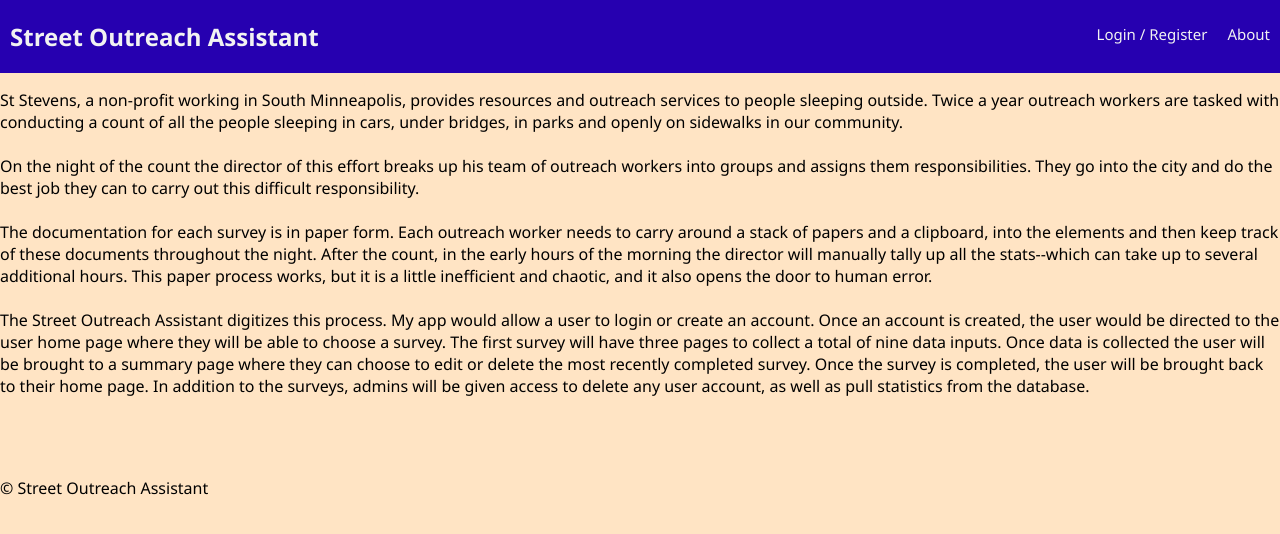
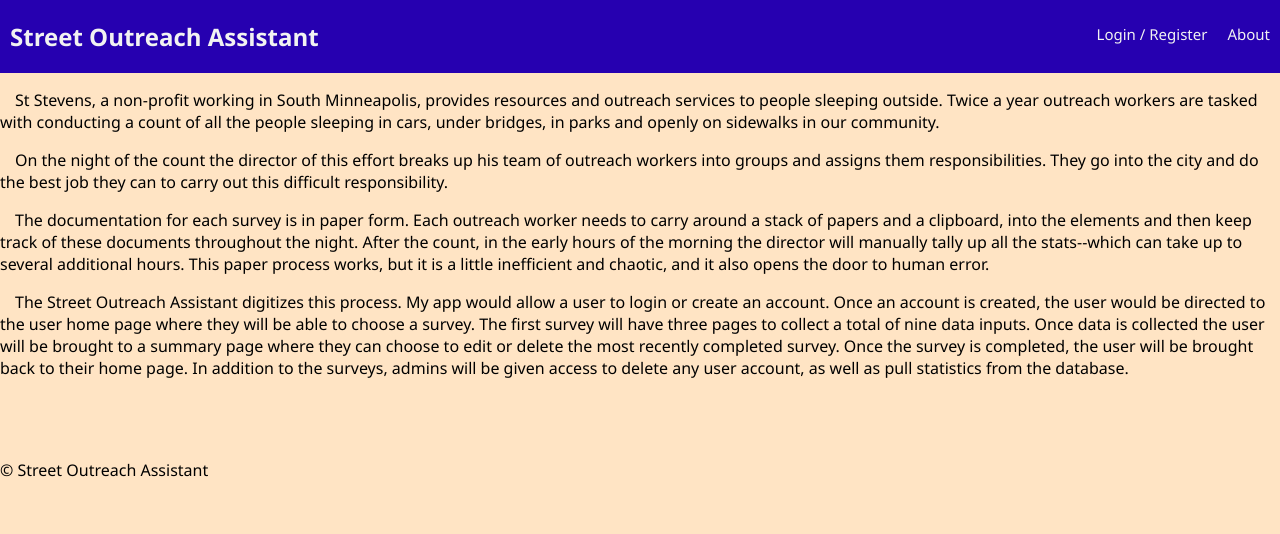
Before and after one commit to joelburdorf/joel-solo-project, a React (Create React App) app: page /#/about in a window 1280 px wide. Shown: the top 534 px of the page. Built offline with nearby package versions, Linux system fonts and the light colour scheme; no server answers.

Commit message:
added CSS to the about page

```diff
--- a/src/components/AboutPage/AboutPage.js
+++ b/src/components/AboutPage/AboutPage.js
@@ -7,17 +7,20 @@ import React from 'react';
 
 const AboutPage = () => (
   <div>
-    <div>
-      <p>
+    <div >
+      <p className="indent">
       St Stevens, a non-profit working in South Minneapolis, provides resources and outreach services to people sleeping outside. Twice a year outreach workers are tasked with conducting a count of all the people sleeping in cars, under bridges, in parks and openly on sidewalks in our community.
-      <br></br>
-        <br></br>
+      </p>
+
+      <p className="indent">
       On the night of the count the director of this effort breaks up his team of outreach workers into groups and assigns them responsibilities. They go into the city and do the best job they can to carry out this difficult responsibility.
-      <br></br>
-        <br></br>
+      </p>
+
+      <p className="indent">
       The documentation for each survey is in paper form. Each outreach worker needs to carry around a stack of papers and a clipboard, into the elements and then keep track of these documents throughout the night. After the count, in the early hours of the morning the director will manually tally up all the stats--which can take up to several additional hours. This paper process works, but it is a little inefficient and chaotic, and it also opens the door to human error.
-      <br></br>
-        <br></br>
+      </p>
+
+      <p className="indent">
       The Street Outreach Assistant digitizes this process. My app would allow a user to login or create an account. Once an account is created, the user would be directed to the user home page where they will be able to choose a survey. The first survey will have three pages to collect a total of nine data inputs. Once data is collected the user will be brought to a summary page where they can choose to edit or delete the most recently completed survey. Once the survey is completed, the user will be brought back to their home page. In addition to the surveys, admins will be given access to delete any user account, as well as pull statistics from the database.
 
     </p>
--- a/src/components/AdminCompontents/AdminUser/AdminUser.js
+++ b/src/components/AdminCompontents/AdminUser/AdminUser.js
@@ -27,8 +27,8 @@ class AdminUser extends Component {
                 <p><b>Current Users:</b></p>
 
                 <ul>
-                    {this.props.reduxState.admin.userAdminAccessReducer.map(user => (<li key={user.id}>{user.username}
-                        <button onClick={(event) => this.deleteAdminUser(event, user.id)} >Delete</button></li>))}
+                    {this.props.reduxState.admin.userAdminAccessReducer.map(user => (<li key={user.id}><b>{user.username}</b>
+                        <button onClick={(event) => this.deleteAdminUser(event, user.id)}><b>Delete</b></button></li>))}
 
                 </ul>
                 <br></br>
--- a/src/components/App/App.css
+++ b/src/components/App/App.css
@@ -2,6 +2,9 @@ body {
     font-family: 'Segoe UI', Tahoma, Geneva, Verdana, sans-serif;
     margin: 0px;
     background-color: bisque;
+}
+.indent {
+  text-indent: 15px;
 }
 .form {
     background-color: coral;
--- a/src/components/SurveyComponents/AllSurveys/AllSurveys.js
+++ b/src/components/SurveyComponents/AllSurveys/AllSurveys.js
@@ -15,9 +15,7 @@ class AllSurveys extends Component {
                 <p><b>Choose a Survey</b></p>
                 <button onClick={this.goToPageOne}><b>Survey One</b></button>
                 <br></br>
-                <br></br>
                 <button><b>Survey Two</b></button>
-                <br></br>
                 <br></br>
                 <button><b>Survey Three</b></button>
 
```
